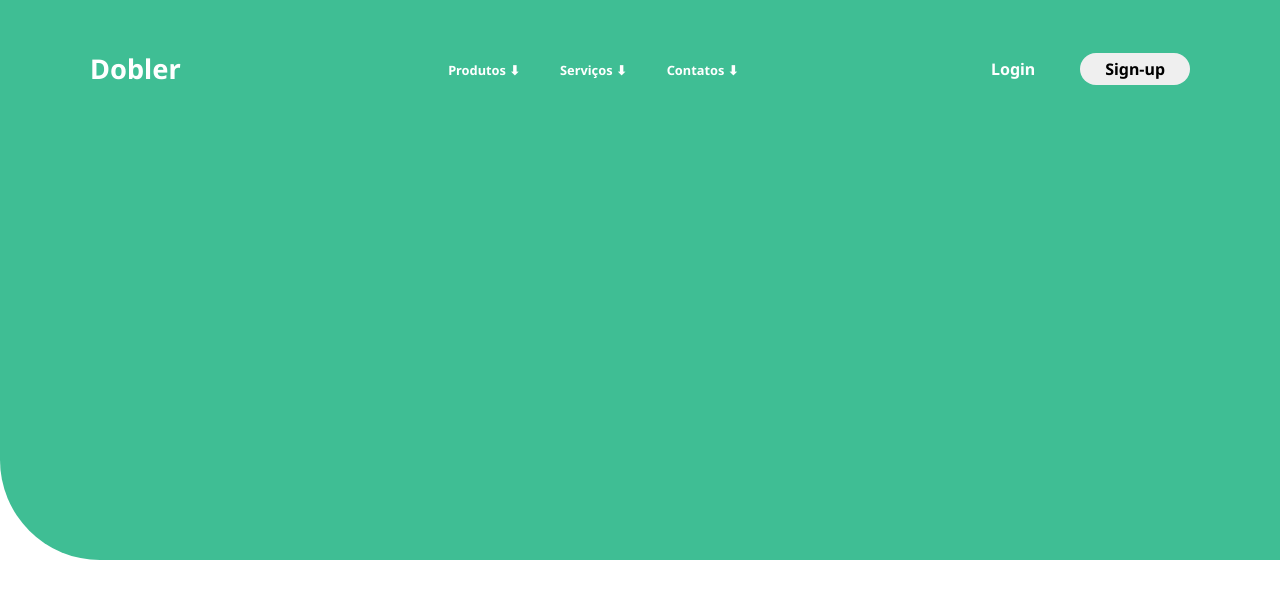
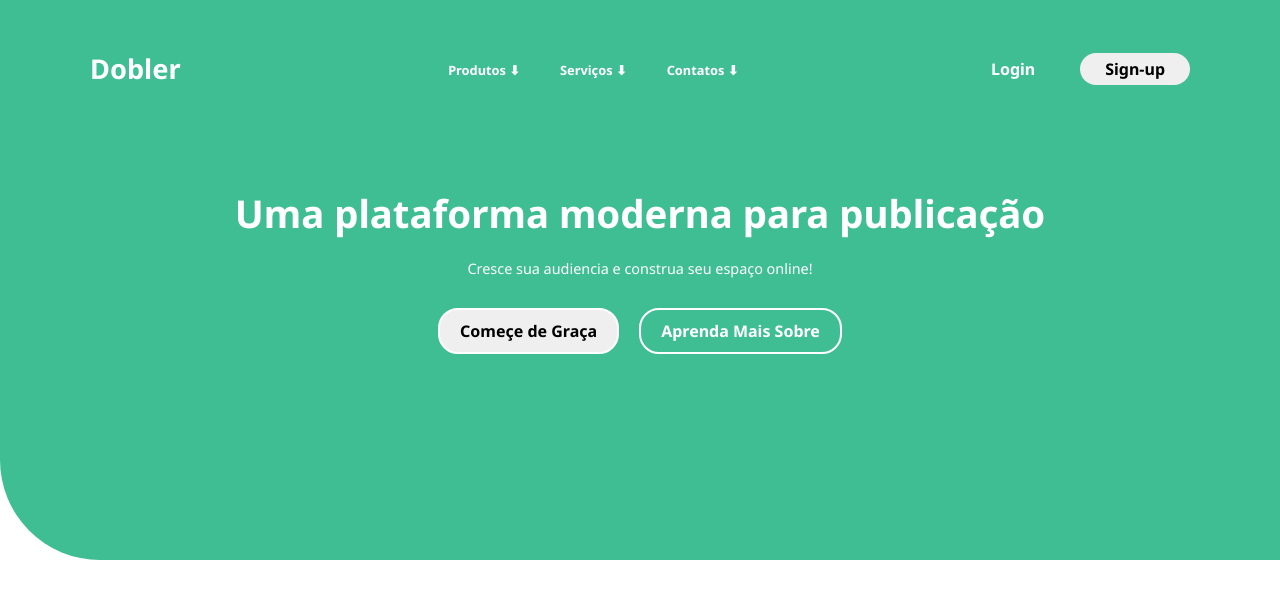
Before and after one commit to wilianwr/projetos, a plain HTML site: page Dobler/index.html in a window 1280 px wide. Drawn offline with Linux system fonts and the light colour scheme.

Commit message:
atualização

```diff
--- a/Dobler/index.html
+++ b/Dobler/index.html
@@ -1,11 +1,11 @@
 <!DOCTYPE html>
 <html lang="pt-br">
   <head>
-  <meta charset="UTF-8">
-  <meta http-equiv="X-UA-Compatible" content="IE=edge">
-  <meta name="viewport" content="width=device-width, initial-scale=1.0">
+    <meta charset="UTF-8" />
+    <meta http-equiv="X-UA-Compatible" content="IE=edge" />
+    <meta name="viewport" content="width=device-width, initial-scale=1.0" />
     <title>Dobler</title>
-  <link rel="stylesheet" href="style.css">
+    <link rel="stylesheet" href="style.css" />
   </head>
   <body>
     <div class="container">
@@ -29,10 +29,14 @@
           </div>
         </div>
         <div class="bottom">
-
+          <h1>Uma plataforma moderna para publicação</h1>
+          <p>Cresce sua audiencia e construa seu espaço online!</p>
+        </div>
+        <div class="buttons">
+          <button class="start">Começe de Graça</button>
+          <button class="learn">Aprenda Mais Sobre</button>
         </div>
       </div>
     </div>
-
   </body>
 </html>
--- a/Dobler/style.css
+++ b/Dobler/style.css
@@ -119,6 +119,66 @@ li > a {
 
 
 
+.bottom {
+  display: flex;
+  align-items: center;
+  justify-content: center;
+  flex-direction: column;
+
+  width: 100vw;
+  height: auto;
+}
+
+.bottom > h1 {
+  font-size: 2.4em;
+  color: var(--color-white);
+
+  margin-top: 50px;
+  margin-bottom: 20px;
+}
+
+.bottom > p {
+  font-size: 0.9em;
+  color: var(--color-white);
+
+  margin-bottom: 30px;
+}
+
+.buttons {
+  width: 100%;
+  display: flex;
+  align-items: center;
+  justify-content: center;
+}
+
+.start {
+  padding: 10px 20px;
+  border-radius: 20px;
+  border: 2px solid white;
+  cursor: pointer;
+  outline: none;
+
+  font-size: 1em;
+  font-weight: 600;
+
+  margin-right: 10px;
+}
+
+.learn {
+  padding: 10px 20px;
+  border-radius: 20px;
+  cursor: pointer;
+  outline: none;
+  border: 2px solid white;
+
+  font-size: 1em;
+  font-weight: 600;
+
+  color: var(--color-white);
+  background-color: transparent;
+
+  margin-left: 10px;
+}
 
 
 /*========================Main=======================*/
```
Lines whose indentation alone changed are shown as unchanged.
